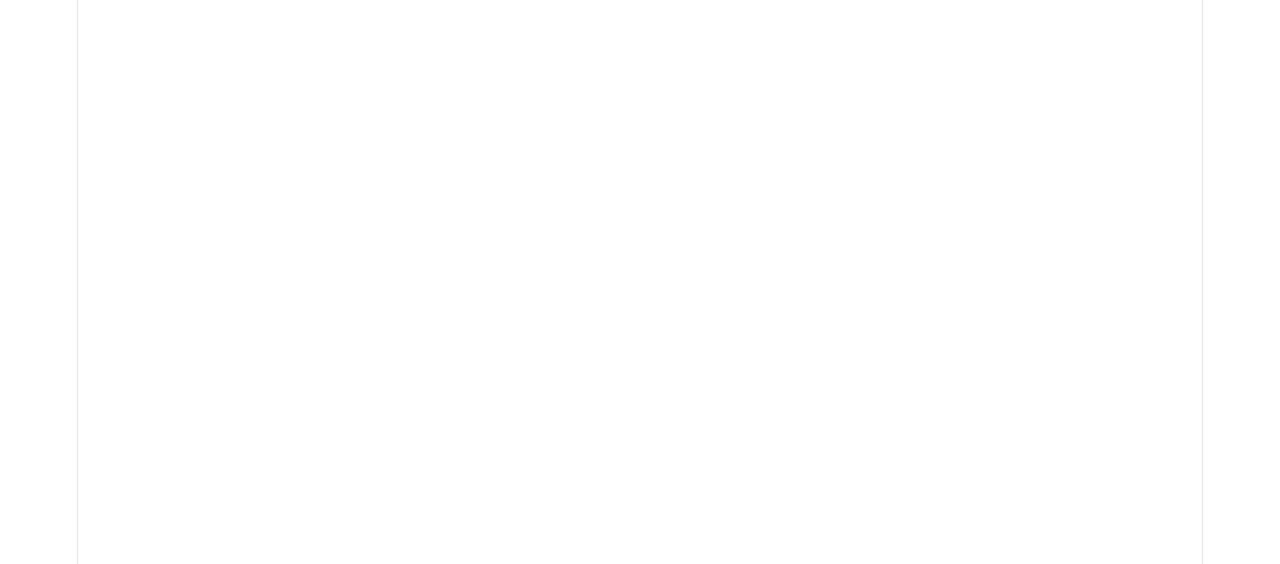
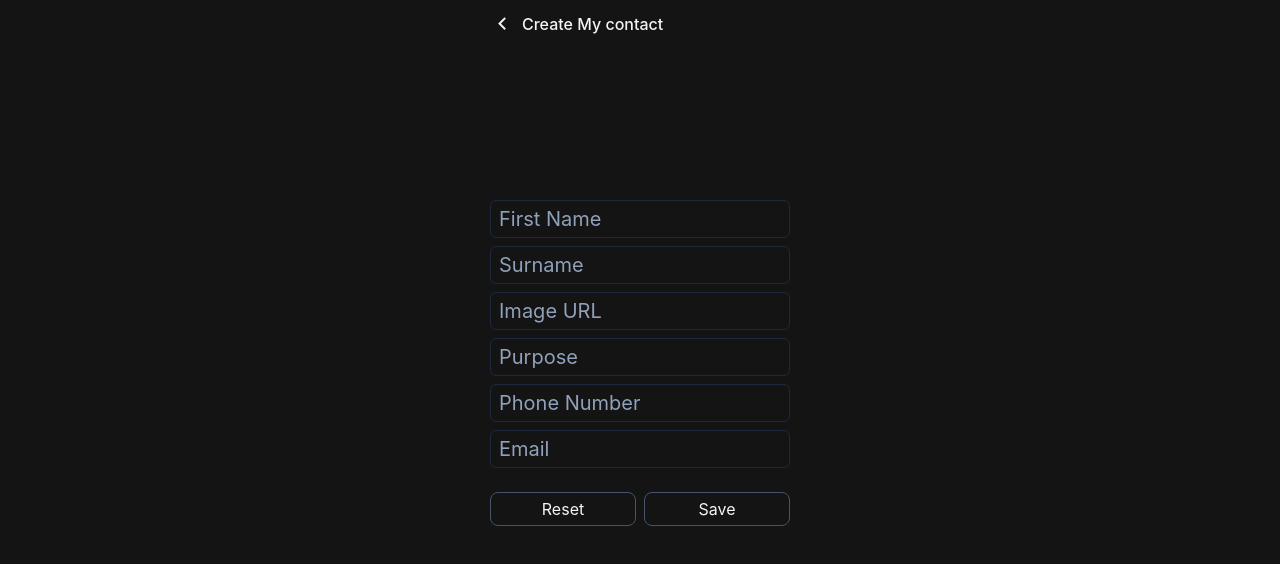
Before and after one commit to Harsh-Codes-hub/Contact-List-React-UI-TASK47, a React (Vite) app: page / in a window 1280 px wide. Shown: the top 564 px of the page. Built offline with nearby package versions, Linux system fonts and the light colour scheme.

Commit message:
feat: implement contact creation functionality with form and input components

```diff
--- a/index.html
+++ b/index.html
@@ -2,8 +2,11 @@
 <html lang="en">
   <head>
     <meta charset="UTF-8" />
-    <link rel="icon" type="image/svg+xml" href="/favicon.svg" />
     <meta name="viewport" content="width=device-width, initial-scale=1.0" />
+    <link
+      href="https://cdn.jsdelivr.net/npm/remixicon@4.9.0/fonts/remixicon.css"
+      rel="stylesheet"
+    />
     <title>contact-list-react-ui-task47</title>
   </head>
   <body>
--- a/src/App.jsx
+++ b/src/App.jsx
@@ -1,9 +1,15 @@
+import { useState } from "react";
+import FirstEntry from "./assets/layout/FirstEntry";
+import NormalEntry from "./assets/layout/NormalEntry";
+import { getUser } from "./assets/utils/storage";
+
 const App = () => {
+const [user, setUser] = useState(getUser());
   return (
     <>
+      {user ? <NormalEntry /> : <FirstEntry setUser={setUser} />}
+    </>
+  );
+};
 
-    </>
-  )
-}
-
-export default App
+export default App;
--- /dev/null
+++ b/src/assets/components/CreateContact.jsx
@@ -0,0 +1,86 @@
+import { useState } from "react";
+import Input from "./Input";
+import inputData from "../data/inputData";
+import { saveUser } from "../utils/storage";
+
+const CreateContact = ({ headline, favBtn, setUser }) => {
+  const initialFormData = {
+    firstName: "",
+    surname: "",
+    imageURL: "",
+    purpose: "",
+    phNo: "",
+    email: "",
+  };
+  const [formData, setFormData] = useState(initialFormData);
+
+  const handleChange = (e) => {
+    const { name, value } = e.target;
+    if (name === "phNo" && !/^\d*$/.test(value)) {
+      return;
+    }
+
+    setFormData((prev) => ({
+      ...prev,
+      [name]: value,
+    }));
+  };
+
+  const resetHandler = () => {
+    setFormData(initialFormData);
+  };
+
+  const submitHandler = (e) => {
+    e.preventDefault();
+
+    saveUser(formData);
+    setUser(formData);
+
+    setFormData(initialFormData);
+  };
+
+  return (
+    <form className="h-dvh w-75 mx-auto py-2" onSubmit={submitHandler}>
+      <header className="flex items-center">
+        <button type="button" className="mr-2 text-2xl">
+          <i className="ri-arrow-left-s-line"></i>
+        </button>
+        <h1 className="mr-auto text-md font-medium">{headline}</h1>
+        {favBtn ? (
+          <button type="button" className="mr-2 text-md">
+            <i className="ri-star-line"></i>
+          </button>
+        ) : (
+          <></>
+        )}
+      </header>
+      <section className="flex flex-col gap-2 mt-40">
+        {inputData.map((e, idx) => (
+          <Input
+            key={`input${idx}`}
+            {...e}
+            value={formData[e.inputName]}
+            onChange={handleChange}
+          />
+        ))}
+        <div className="flex gap-2 mt-4">
+          <button
+            type="reset"
+            className="w-1/2 border rounded-lg px-2 text-md py-1 active:bg-red-400 active:text-black border-slate-600"
+            onClick={resetHandler}
+          >
+            Reset
+          </button>
+          <button
+            type="submit"
+            className="w-1/2 border rounded-lg px-2 text-md py-1 active:bg-green-400 active:text-black border-slate-600"
+          >
+            Save
+          </button>
+        </div>
+      </section>
+    </form>
+  );
+};
+
+export default CreateContact;
--- /dev/null
+++ b/src/assets/components/Input.jsx
@@ -0,0 +1,29 @@
+const Input = ({
+  inputType,
+  inputName,
+  inputPlaceHolder,
+  maxLength,
+  minLength,
+  required,
+  onChange,
+  value,
+}) => {
+  return (
+    <label htmlFor={inputName} className="w-full">
+      <input
+        className="text-md w-full px-2 py-1 text-xl border border-slate-800 rounded-md text-white placeholder:text-slate-400"
+        type={inputType}
+        name={inputName}
+        id={inputName}
+        placeholder={inputPlaceHolder}
+        maxLength={maxLength}
+        minLength={minLength}
+        required={required}
+        onChange={onChange}
+        value={value}
+      />
+    </label>
+  );
+};
+
+export default Input;
--- /dev/null
+++ b/src/assets/data/inputData.js
@@ -0,0 +1,52 @@
+const inputData = [
+  {
+    inputName: "firstName",
+    inputType: "text",
+    inputPlaceHolder: "First Name",
+    minLength: 3,
+    maxLength: 50,
+    required: true,
+  },
+  {
+    inputName: "surname",
+    inputType: "text",
+    inputPlaceHolder: "Surname",
+    minLength: 0,
+    maxLength: 50,
+    required: false,
+  },
+  {
+    inputName: "imageURL",
+    inputType: "text",
+    inputPlaceHolder: "Image URL",
+    minLength: 0,
+    maxLength: 273,
+    required: false,
+  },
+  {
+    inputName: "purpose",
+    inputType: "text",
+    inputPlaceHolder: "Purpose",
+    minLength: 0,
+    maxLength: 273,
+    required: false,
+  },
+  {
+    inputName: "phNo",
+    inputType: "tel",
+    inputPlaceHolder: "Phone Number",
+    minLength: 10,
+    maxLength: 10,
+    required: true,
+  },
+  {
+    inputName: "email",
+    inputType: "email",
+    inputPlaceHolder: "Email",
+    minLength: 8,
+    maxLength: 273,
+    required: false,
+  },
+];
+
+export default inputData;
--- /dev/null
+++ b/src/assets/layout/FirstEntry.jsx
@@ -0,0 +1,15 @@
+import CreateContact from "../components/CreateContact";
+
+const FirstEntry = ({ setUser }) => {
+  return (
+    <main>
+      <CreateContact
+        headline={"Create My contact"}
+        favBtn={false}
+        setUser={setUser}
+      />
+    </main>
+  );
+};
+
+export default FirstEntry;
--- /dev/null
+++ b/src/assets/layout/Header.jsx
@@ -0,0 +1,9 @@
+const Header = () => {
+  return (
+    <div>
+
+    </div>
+  )
+}
+
+export default Header
--- /dev/null
+++ b/src/assets/layout/Main.jsx
@@ -0,0 +1,9 @@
+const Main = () => {
+  return (
+    <div>
+
+    </div>
+  )
+}
+
+export default Main
--- /dev/null
+++ b/src/assets/layout/NormalEntry.jsx
@@ -0,0 +1,9 @@
+const NormalEntry = () => {
+  return (
+    <>
+
+    </>
+  )
+}
+
+export default NormalEntry
--- /dev/null
+++ b/src/assets/utils/storage.js
@@ -0,0 +1,11 @@
+const USER_KEY = "contact_app_user";
+
+export const getUser = () => {
+  const user = localStorage.getItem(USER_KEY);
+
+  return user ? JSON.parse(user) : null;
+};
+
+export const saveUser = (user) => {
+  localStorage.setItem(USER_KEY, JSON.stringify(user));
+};
--- a/src/index.css
+++ b/src/index.css
@@ -1,111 +1,14 @@
-:root {
-  --text: #6b6375;
-  --text-h: #08060d;
-  --bg: #fff;
-  --border: #e5e4e7;
-  --code-bg: #f4f3ec;
-  --accent: #aa3bff;
-  --accent-bg: rgba(170, 59, 255, 0.1);
-  --accent-border: rgba(170, 59, 255, 0.5);
-  --social-bg: rgba(244, 243, 236, 0.5);
-  --shadow:
-    rgba(0, 0, 0, 0.1) 0 10px 15px -3px, rgba(0, 0, 0, 0.05) 0 4px 6px -2px;
+@import "tailwindcss";
 
-  --sans: system-ui, 'Segoe UI', Roboto, sans-serif;
-  --heading: system-ui, 'Segoe UI', Roboto, sans-serif;
-  --mono: ui-monospace, Consolas, monospace;
-
-  font: 18px/145% var(--sans);
-  letter-spacing: 0.18px;
-  color-scheme: light dark;
-  color: var(--text);
-  background: var(--bg);
-  font-synthesis: none;
-  text-rendering: optimizeLegibility;
-  -webkit-font-smoothing: antialiased;
-  -moz-osx-font-smoothing: grayscale;
-
-  @media (max-width: 1024px) {
-    font-size: 16px;
-  }
+body {
+  background-color: #141414;
+  color: #f4f4f4;
 }
 
-@media (prefers-color-scheme: dark) {
-  :root {
-    --text: #9ca3af;
-    --text-h: #f3f4f6;
-    --bg: #16171d;
-    --border: #2e303a;
-    --code-bg: #1f2028;
-    --accent: #c084fc;
-    --accent-bg: rgba(192, 132, 252, 0.15);
-    --accent-border: rgba(192, 132, 252, 0.5);
-    --social-bg: rgba(47, 48, 58, 0.5);
-    --shadow:
-      rgba(0, 0, 0, 0.4) 0 10px 15px -3px, rgba(0, 0, 0, 0.25) 0 4px 6px -2px;
-  }
-
-  #social .button-icon {
-    filter: invert(1) brightness(2);
-  }
+button {
+  transition: transform 100ms ease-in-out;
 }
 
-body {
-  margin: 0;
+button:active {
+  transform: scale(0.95) translateY(1px);
 }
-
-#root {
-  width: 1126px;
-  max-width: 100%;
-  margin: 0 auto;
-  text-align: center;
-  border-inline: 1px solid var(--border);
-  min-height: 100svh;
-  display: flex;
-  flex-direction: column;
-  box-sizing: border-box;
-}
-
-h1,
-h2 {
-  font-family: var(--heading);
-  font-weight: 500;
-  color: var(--text-h);
-}
-
-h1 {
-  font-size: 56px;
-  letter-spacing: -1.68px;
-  margin: 32px 0;
-  @media (max-width: 1024px) {
-    font-size: 36px;
-    margin: 20px 0;
-  }
-}
-h2 {
-  font-size: 24px;
-  line-height: 118%;
-  letter-spacing: -0.24px;
-  margin: 0 0 8px;
-  @media (max-width: 1024px) {
-    font-size: 20px;
-  }
-}
-p {
-  margin: 0;
-}
-
-code,
-.counter {
-  font-family: var(--mono);
-  display: inline-flex;
-  border-radius: 4px;
-  color: var(--text-h);
-}
-
-code {
-  font-size: 15px;
-  line-height: 135%;
-  padding: 4px 8px;
-  background: var(--code-bg);
-}
```
